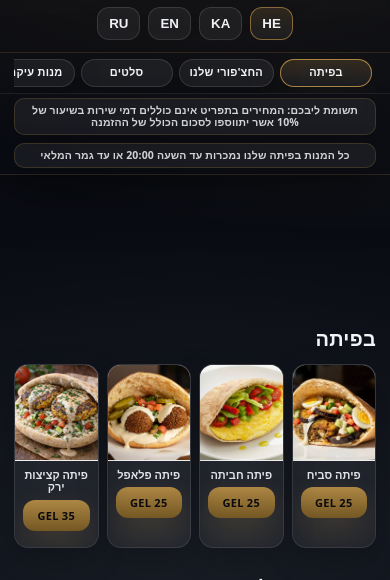
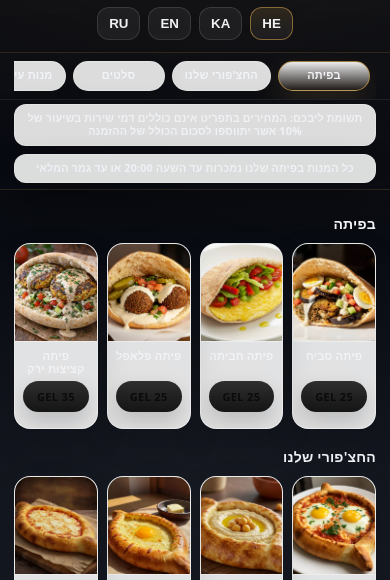
Before and after one commit to itayefraim8/jerusalemhouseplus-menu, a plain HTML site: page index.html in a window 390 px wide. Shown: the part 229-809 px from the top of the page. Drawn offline with Linux system fonts and the light colour scheme.

Commit message:
Update styles.css

```diff
--- a/styles.css
+++ b/styles.css
@@ -924,3 +924,151 @@
   .card__title{ font-size: 10.5px; }
   .card__price{ font-size: 10.5px; padding: 7px 6px; }
 }
+/* =====================================================
+   ✅ MOBILE LUXURY GRID (4 per row) — paste LAST
+   ===================================================== */
+
+/* Make the page feel premium on mobile */
+@media (max-width: 680px){
+  :root{
+    --radius: 16px;
+    --radiusSm: 14px;
+    --shadow: 0 14px 34px rgba(0,0,0,.12);
+  }
+
+  /* tighter, premium spacing */
+  .main{
+    padding: 10px 0 90px;
+  }
+
+  .section{
+    margin: 14px 0 18px;
+  }
+
+  .section__head{
+    margin-bottom: 10px;
+  }
+
+  .section__title{
+    font-size: 14px;
+    letter-spacing: .2px;
+  }
+
+  /* ✅ 4 cards per row */
+  .grid{
+    grid-template-columns: repeat(4, minmax(0, 1fr)) !important;
+    gap: 9px !important;
+  }
+
+  /* premium card */
+  .card{
+    border-radius: 16px;
+    border: 1px solid rgba(255,255,255,.28);
+    background: rgba(255,255,255,.88);
+    backdrop-filter: blur(10px);
+    -webkit-backdrop-filter: blur(10px);
+    box-shadow: 0 14px 34px rgba(0,0,0,.12);
+    overflow: hidden;
+    transform: none !important;
+  }
+
+  /* remove aggressive hover zoom on touch */
+  .card:hover{
+    transform: none !important;
+    box-shadow: 0 14px 34px rgba(0,0,0,.12);
+  }
+
+  /* image: elegant crop, consistent height */
+  .card__img{
+    height: 98px !important;
+    width: 100%;
+    object-fit: cover !important;
+    background: rgba(255,255,255,.9);
+    border-bottom: 1px solid rgba(0,0,0,.06);
+  }
+
+  /* content compact + clean */
+  .card__body{
+    padding: 8px 8px 10px;
+    gap: 6px;
+  }
+
+  /* title: 2 lines clamp */
+  .card__title{
+    font-size: 11.2px;
+    font-weight: 900;
+    line-height: 1.15;
+    letter-spacing: .15px;
+    text-align: center;
+
+    display: -webkit-box;
+    -webkit-box-orient: vertical;
+    -webkit-line-clamp: 2;
+    overflow: hidden;
+    min-height: calc(11.2px * 1.15 * 2);
+  }
+
+  /* GF label smaller + refined */
+  .card__gluten{
+    margin-top: 3px;
+    font-size: 9.8px;
+    font-weight: 900;
+    color: rgba(180,140,70,.95);
+    letter-spacing: .25px;
+  }
+
+  /* price: premium pill */
+  .card__price{
+    font-size: 11px;
+    padding: 8px 6px;
+    border-radius: 999px;
+    letter-spacing: .35px;
+    background: linear-gradient(180deg, #2e2e2e 0%, #151515 100%);
+    box-shadow: 0 10px 22px rgba(0,0,0,.18);
+  }
+
+  /* softer categories pills on mobile */
+  #stickyBar .categories__inner{
+    gap: 7px;
+    padding: 8px 6px;
+  }
+  #stickyBar .catPill{
+    height: 30px;
+    padding: 0 12px;
+    font-size: 11px;
+    font-weight: 900;
+    border-radius: 999px;
+    border: 1px solid rgba(255,255,255,.26);
+    background: rgba(255,255,255,.86);
+    backdrop-filter: blur(10px);
+    -webkit-backdrop-filter: blur(10px);
+    box-shadow: 0 10px 22px rgba(0,0,0,.10);
+  }
+  #stickyBar .catPill.is-active{
+    border-color: rgba(180,140,70,.85);
+    background: linear-gradient(180deg, rgba(255,255,255,.92) 0%, rgba(180,140,70,.12) 100%);
+    box-shadow: 0 14px 30px rgba(180,140,70,.18);
+  }
+
+  /* notices smaller and cleaner */
+  #stickyBar .notice{
+    font-size: 10.8px;
+    padding: 7px 8px;
+    border-radius: 12px;
+    border: 1px solid rgba(255,255,255,.22);
+    background: rgba(255,255,255,.86);
+    backdrop-filter: blur(10px);
+    -webkit-backdrop-filter: blur(10px);
+  }
+}
+
+/* ultra small phones: still 4 per row but tighter */
+@media (max-width: 360px){
+  .grid{
+    grid-template-columns: repeat(4, minmax(0, 1fr)) !important;
+    gap: 7px !important;
+  }
+  .card__img{ height: 88px !important; }
+  .card__title{ font-size: 10.8px; }
+  .card__price{ font-size: 10.6px; padding: 7px 6px; }
+}
```
